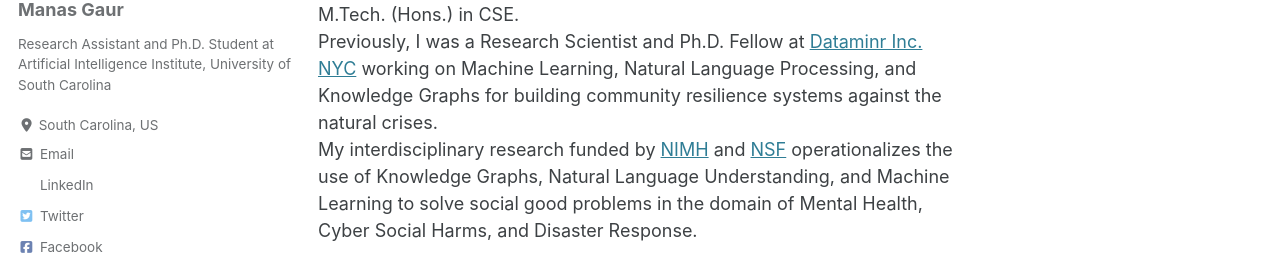
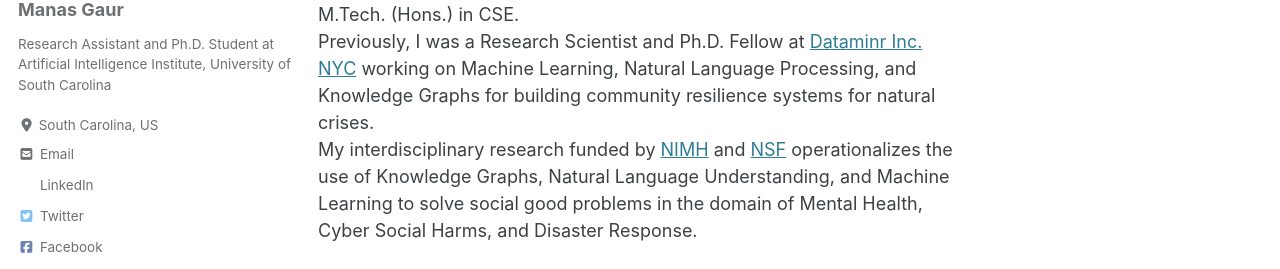
Before and after one commit to manasgaur/manasgaur.github.io, a Jekyll site: the page built from index.html, in a window 1280 px wide and 900 px high. Shown: the part 212-481 px from the top of the window. Built offline with Jekyll 4.4.1, drawn with Linux system fonts in a browser that asks for light colours; cached includes are drawn as plain includes; nearby versions of some CDN libraries; the list of posts is cut into pages by our own code.

Commit message:
update index.html

```diff
--- a/index.html
+++ b/index.html
@@ -8,7 +8,7 @@ author_profile: true
 <p> Before starting PhD, I graduated from <a href="http://dtu.ac.in/">Delhi Technological University</a> with M.Tech. (Hons.) in CSE. <br/>
 Previously, I was a Research Scientist and Ph.D. Fellow at <a href="https://www.dataminr.com/">Dataminr Inc. NYC</a> working on
 Machine Learning, Natural Language Processing, and Knowledge Graphs for building community resilience systems
-against the natural crises. <br/>
+for natural crises. <br/>
 My interdisciplinary research funded by <a href="https://federalreporter.nih.gov/Projects/Details/?projectId=891050">NIMH</a> and
 <a href="https://www.nsf.gov/awardsearch/showAward?AWD_ID=1520870">NSF</a> operationalizes the use of Knowledge Graphs,
 Natural Language Understanding, and Machine Learning to solve social good problems in the domain of Mental Health, Cyber Social Harms, and Disaster Response. </p>
```
